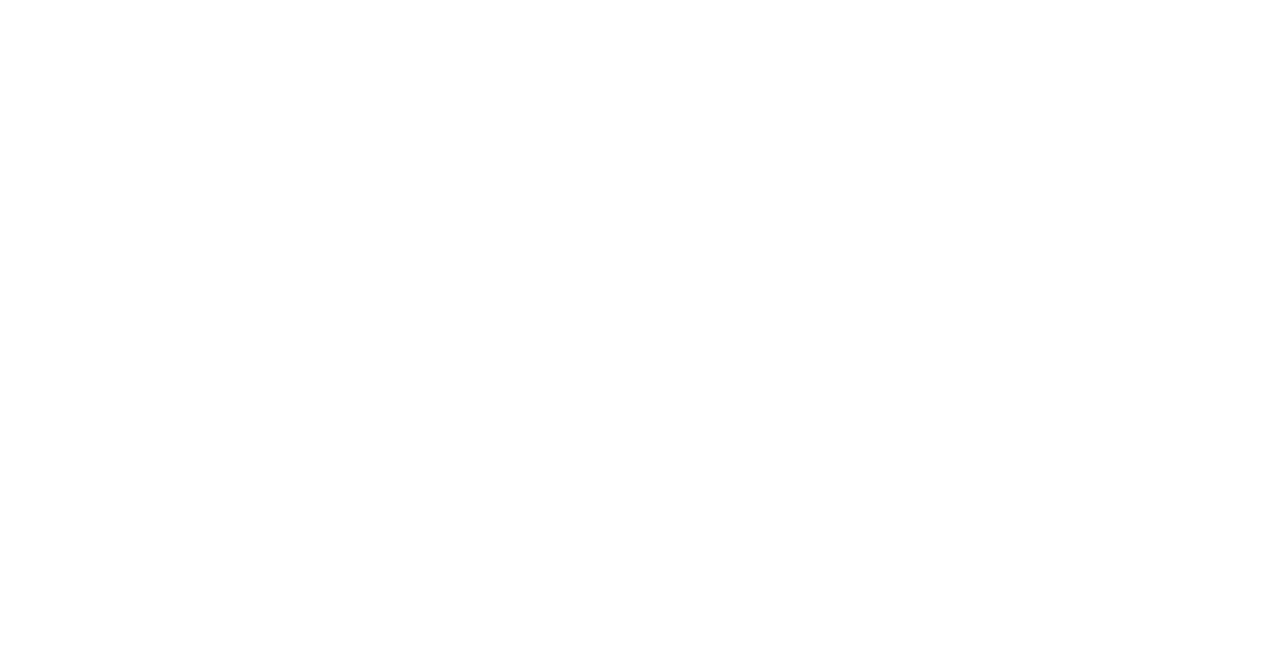
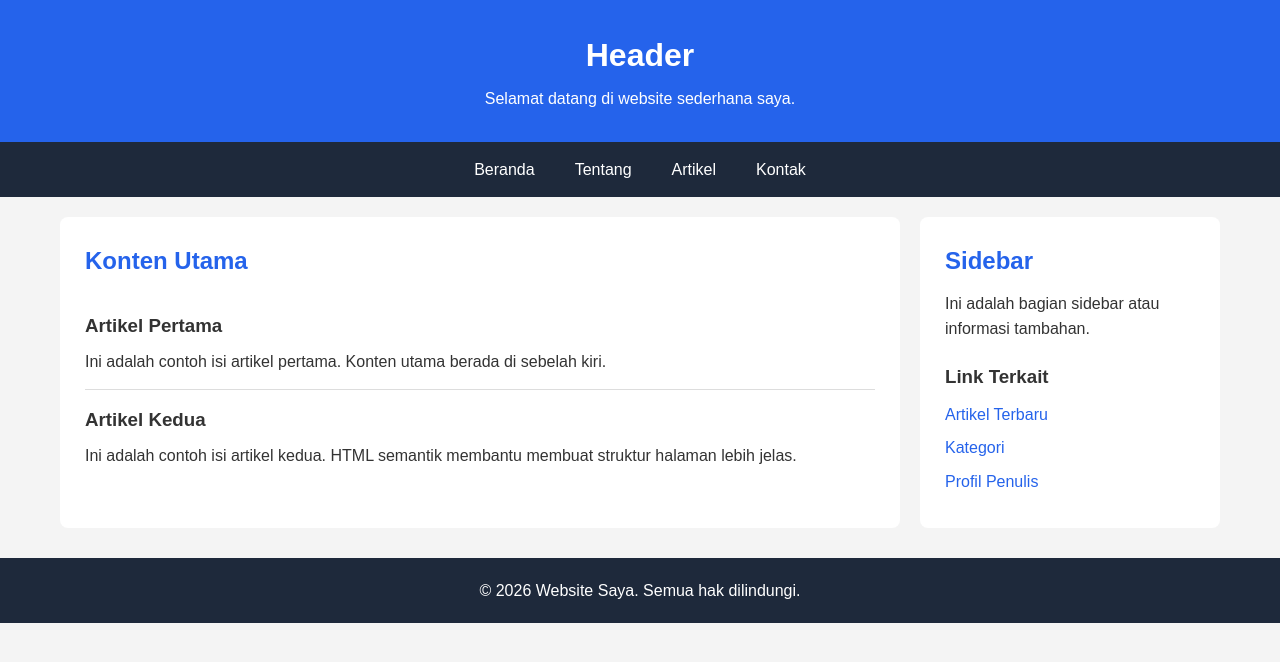
Before and after one commit to ZakiLearn/PW_Praktikum_2, a plain HTML site: page index.html in a window 1280 px wide. Drawn offline with Linux system fonts and the light colour scheme.

Commit message:
semantic structure

```diff
--- a/index.html
+++ b/index.html
@@ -4,6 +4,201 @@
     <meta charset="UTF-8" />
     <meta name="viewport" content="width=device-width, initial-scale=1.0" />
     <title>Document</title>
+    <style>
+      /* Pengaturan dasar */
+      * {
+        box-sizing: border-box;
+        margin: 0;
+        padding: 0;
+      }
+
+      body {
+        font-family: Arial, sans-serif;
+        line-height: 1.6;
+        background-color: #f4f4f4;
+        color: #333;
+      }
+
+      /* Header */
+      header {
+        background-color: #2563eb;
+        color: white;
+        text-align: center;
+        padding: 30px 20px;
+      }
+
+      header h1 {
+        margin-bottom: 5px;
+      }
+
+      /* Navigasi */
+      nav {
+        background-color: #1e293b;
+      }
+
+      nav ul {
+        list-style: none;
+        display: flex;
+        justify-content: center;
+      }
+
+      nav ul li a {
+        display: block;
+        color: white;
+        text-decoration: none;
+        padding: 15px 20px;
+      }
+
+      nav ul li a:hover {
+        background-color: #334155;
+      }
+
+      /* Main */
+      main {
+        max-width: 1200px;
+        margin: 20px auto;
+        padding: 0 20px;
+
+        /* Membuat konten dan sidebar berdampingan */
+        display: grid;
+        grid-template-columns: 1fr 300px;
+        gap: 20px;
+      }
+
+      /* Konten utama */
+      section {
+        background-color: white;
+        padding: 25px;
+        border-radius: 8px;
+      }
+
+      section h2 {
+        margin-bottom: 15px;
+        color: #2563eb;
+      }
+
+      /* Artikel */
+      article {
+        border-bottom: 1px solid #ddd;
+        padding: 15px 0;
+      }
+
+      article:last-child {
+        border-bottom: none;
+      }
+
+      article h3 {
+        margin-bottom: 8px;
+      }
+
+      /* Sidebar */
+      aside {
+        background-color: white;
+        padding: 25px;
+        border-radius: 8px;
+        height: fit-content;
+      }
+
+      aside h2 {
+        margin-bottom: 10px;
+        color: #2563eb;
+      }
+
+      aside h3 {
+        margin-top: 20px;
+        margin-bottom: 10px;
+      }
+
+      aside ul {
+        list-style: none;
+      }
+
+      aside ul li {
+        margin-bottom: 8px;
+      }
+
+      aside a {
+        color: #2563eb;
+        text-decoration: none;
+      }
+
+      aside a:hover {
+        text-decoration: underline;
+      }
+
+      /* Footer */
+      footer {
+        background-color: #1e293b;
+        color: white;
+        text-align: center;
+        padding: 20px;
+        margin-top: 30px;
+      }
+
+      /* Tampilan untuk layar kecil */
+      @media (max-width: 768px) {
+        nav ul {
+          flex-direction: column;
+          text-align: center;
+        }
+
+        main {
+          grid-template-columns: 1fr;
+        }
+
+        aside {
+          order: 2;
+        }
+      }
+    </style>
   </head>
-  <body></body>
+  <body>
+    <header>
+      <h1>Header</h1>
+      <p>Selamat datang di website sederhana saya.</p>
+    </header>
+    <nav>
+      <ul>
+        <li><a href="#">Beranda</a></li>
+        <li><a href="#">Tentang</a></li>
+        <li><a href="#">Artikel</a></li>
+        <li><a href="#">Kontak</a></li>
+      </ul>
+    </nav>
+    <main>
+      <section>
+        <h2>Konten Utama</h2>
+
+        <article>
+          <h3>Artikel Pertama</h3>
+          <p>
+            Ini adalah contoh isi artikel pertama. Konten utama berada di
+            sebelah kiri.
+          </p>
+        </article>
+
+        <article>
+          <h3>Artikel Kedua</h3>
+          <p>
+            Ini adalah contoh isi artikel kedua. HTML semantik membantu membuat
+            struktur halaman lebih jelas.
+          </p>
+        </article>
+      </section>
+      <aside>
+        <h2>Sidebar</h2>
+        <p>Ini adalah bagian sidebar atau informasi tambahan.</p>
+
+        <h3>Link Terkait</h3>
+        <ul>
+          <li><a href="#">Artikel Terbaru</a></li>
+          <li><a href="#">Kategori</a></li>
+          <li><a href="#">Profil Penulis</a></li>
+        </ul>
+      </aside>
+    </main>
+    <footer>
+      <p>&copy; 2026 Website Saya. Semua hak dilindungi.</p>
+    </footer>
+  </body>
 </html>
```
